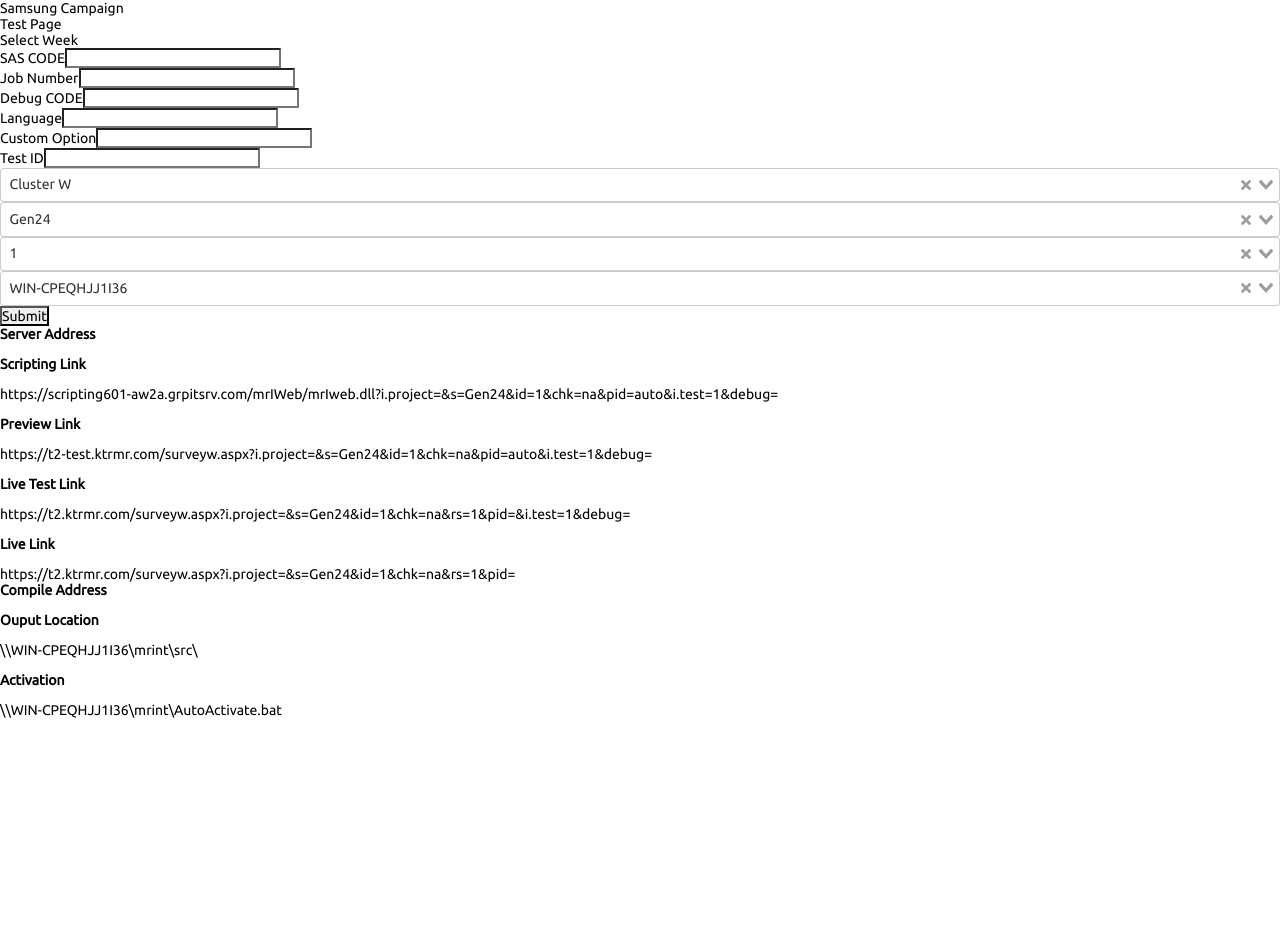
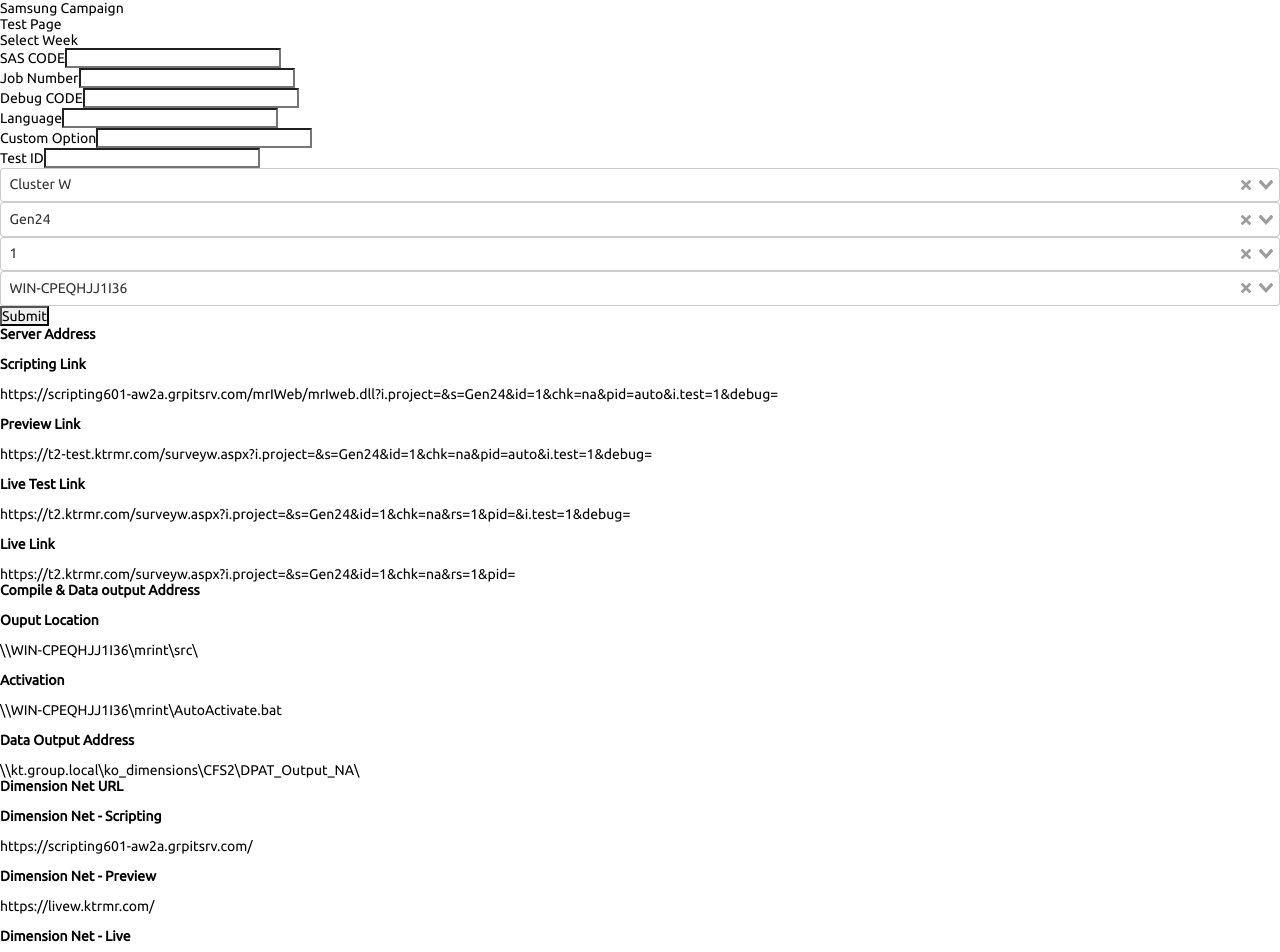
Before and after one commit to adc0612/Dimension_Link, a Vue app: page / in a window 1280 px wide. Shown: the top 952 px of the page. Before the commit the page ends 800 px from the top, so only its background shows below. Built offline with nearby package versions, Linux system fonts and the light colour scheme; what vue-clipboards would draw is missing.

Commit message:
191128 1st commit

```diff
--- a/src/components/InputForm.vue
+++ b/src/components/InputForm.vue
@@ -198,12 +198,7 @@
                     this.$store.commit('addOneItem',sasCode);
                 }
                 this.submitFunc(sasCode,jobNumCode,debugCode,languageCode,customOptCode,testIDCode);
-            //      this.$store.commit('setSasCode',sasCode);
-            // this.$store.commit('setJobNumCode',jobNumCode);
-            // this.$store.commit('setDebugCode',debugCode);
-            // this.$store.commit('setLanguageCode',languageCode);
-            // this.$store.commit('setCustomOptCode',customOptCode);
-                this.clearInput();
+                // this.clearInput();
             }
         },
         submitFunc(sasCode,jobNumCode,debugCode,languageCode,customOptCode,testIDCode){
--- a/src/components/MainSite.vue
+++ b/src/components/MainSite.vue
@@ -27,11 +27,34 @@
           </a>
         </div>
       </div>
+
       <div class="compile_addr_wrap">
-        <h2>Compile Address</h2>
+        <h2>Compile & Data output Address</h2>
         <div class="compile_addr_box" v-for="(item) in this.debugBtnList" v-bind:key="item.id">
           <h3>{{item.name}}</h3>
-          <span class="compile_addr">{{"\\\\"+activeScriptingServer.id+item.value}}</span>
+          <span class="compile_addr">{{"\\\\"+activeScriptingServer.id+item.value+activeSASCode}}</span>
+        </div>
+        <div class="compile_addr_box">
+          <h3>Data Output Address</h3>
+          <a class="compile_addr" target="_blank" :href="'\\\\kt.group.local\\ko_dimensions\\CFS2\\DPAT_Output_NA\\'+activeSASCode">
+            {{"\\\\kt.group.local\\ko_dimensions\\CFS2\\DPAT_Output_NA\\"+activeSASCode}}
+          </a>
+        </div>
+      </div>
+
+      <div class="dimensionNet_addr_wrap">
+        <h2>Dimension Net URL</h2>
+        <div class="dimensionNet_addr_box">
+          <h3>Dimension Net - Scripting</h3>
+          <a class="dimensionNet_addr" target="_blank" :href="activeScriptingServer.scriptingNet">{{activeScriptingServer.scriptingNet}}</a>
+        </div>
+        <div class="dimensionNet_addr_box">
+          <h3>Dimension Net - Preview</h3>
+          <a class="dimensionNet_addr" target="_blank" :href="activeCluster.previewNet">{{activeCluster.previewNet}}</a>
+        </div>
+        <div class="dimensionNet_addr_box">
+          <h3>Dimension Net - Live</h3>
+          <a class="dimensionNet_addr" target="_blank" :href="activeCluster.liveNet">{{activeCluster.liveNet}}</a>
         </div>
       </div>
   </div>
--- a/src/store/modules/linkGenerator.js
+++ b/src/store/modules/linkGenerator.js
@@ -86,11 +86,14 @@
             id: "WIN-CPEQHJJ1I36",
             jobBuilderAddr: "https://scripting601-aw2a.grpitsrv.com/JobBuilder/",
             scriptingAddr: "https://scripting601-aw2a.grpitsrv.com/mrIWeb/mrIweb.dll?",
+            scriptingNet: "https://scripting601-aw2a.grpitsrv.com/",
         },
         {
             id: "WIN-ORVIQIAUF0Q",
             jobBuilderAddr: "https://scripting601-aw2b.grpitsrv.com/JobBuilder/",
             scriptingAddr: "https://scripting601-aw2b.grpitsrv.com/mrIWeb/mrIweb.dll?",
+            scriptingNet: "https://scripting601-aw2b.grpitsrv.com/",
+
         },
     ],
     fTPBtns: [
@@ -110,11 +113,14 @@
             id: 1,
             value: '\\mrint\\src\\',
             name: 'Ouput Location',
+            urlAddr: '"\\\\"+activeScriptingServer.id+item.value',
         },
         {
             id: 2,
             value: '\\mrint\\AutoActivate.bat ',
             name: 'Activation',
+            urlAddr: '"\\\\"+activeScriptingServer.id+item.value',
+
         }
     ],
     extractorBtn: [
@@ -143,6 +149,8 @@
         id: "WIN-CPEQHJJ1I36",
         jobBuilderAddr: "https://scripting601-aw2a.grpitsrv.com/JobBuilder/",
         scriptingAddr: "https://scripting601-aw2a.grpitsrv.com/mrIWeb/mrIweb.dll?",
+        scriptingNet: "https://scripting601-aw2a.grpitsrv.com/",
+
     },
     sasCode: "",
     jobNumCode: "",
```
